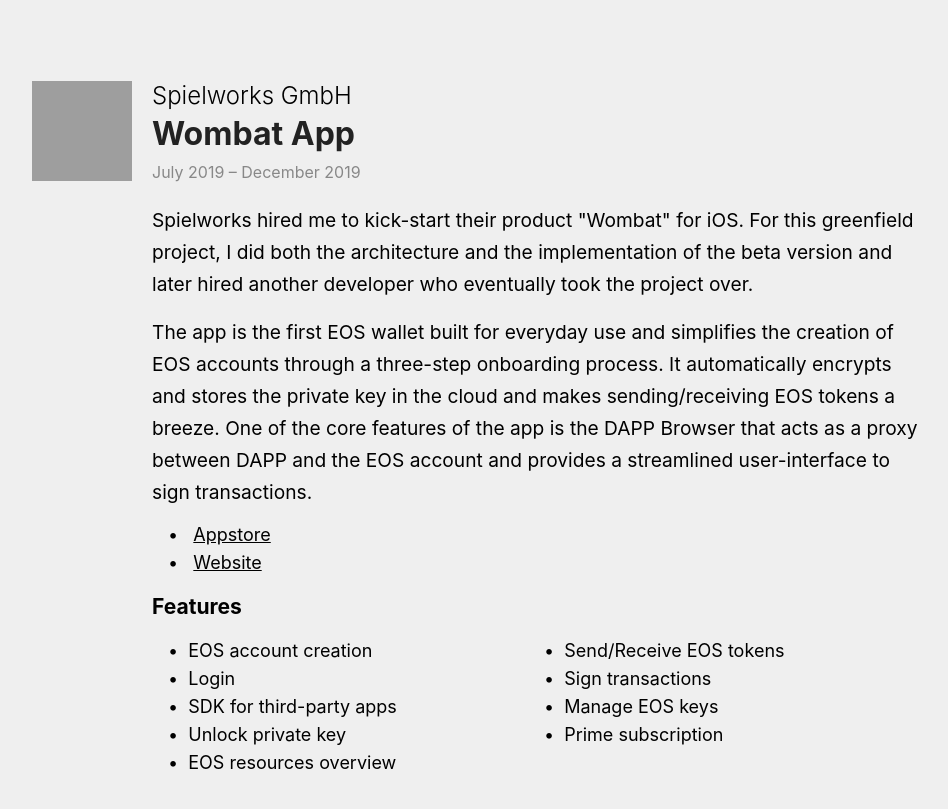
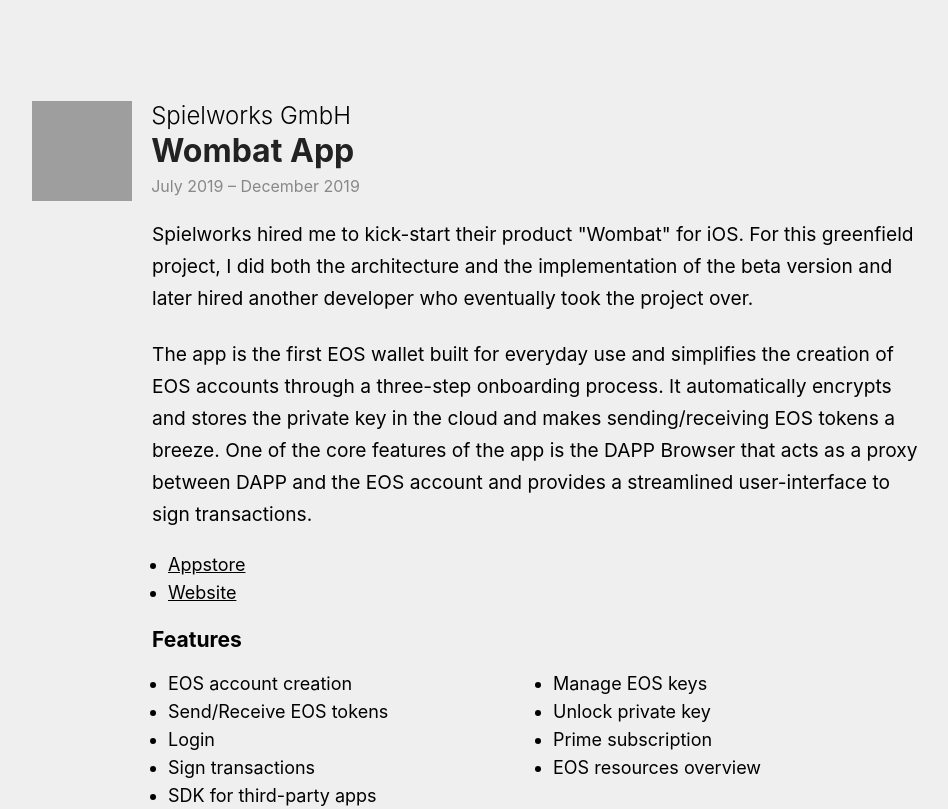
Before and after one commit to mschonvogel/mschonvogel.github.io, a plain HTML site: page index.html in a window 1280 px wide. Shown: the part 1402-2211 px from the top of the page, without its empty margins (104-1052 px from the left). Drawn offline with Linux system fonts and the light colour scheme; grey boxes are pictures that could not be loaded.

Commit message:
fix layout

```diff
--- a/style.css
+++ b/style.css
@@ -8,6 +8,7 @@
 	height: 100%;
 	font-size: 18px;
 	font-family: -apple-system, BlinkMacSystemFont, sans-serif;
+	background-color: #EFEFEF;
 }
 
 h1 {
@@ -47,6 +48,7 @@
 	display: table;
 	height: 100%;
 	width: 100%;
+	background-color: #FFF;
 }
 
 .landing > div {
@@ -82,17 +84,12 @@
 }
 
 .portfolio {
-	background-color: #EFEFEF;
 	padding: 4rem 1rem;
 }
 
 .portfolio ul {
 	margin: 0 0 0 0;
 	padding: 0 0 0 1rem;
-	list-style: none;
-}
-.portfolio ul li:before {
-	content: "•\00a0\00a0";
 }
 
 .reference {
@@ -101,49 +98,42 @@
 	margin: 0 auto 3rem;
 }
 
-.reference > header:after {
-	content: ".";
-	visibility: hidden;
-	display: block;
-	height: 0;
-	clear: both;
+.reference:last-child {
+	margin-bottom: 0;
+	padding-bottom: 0;
+}
+
+.reference > p,
+.reference > ul {
+	margin: 0 0 1.5rem;
+}
+
+.reference > header {
+	margin: 0 0 1rem;
+	padding: 0;
+	display: flex;
+	width: 100%;
+	align-items: center;
+}
+
+.reference > header > section {
+	flex: 1;
 }
 
 .reference .app-icon {
 	width: 100px;
 	height: 100px;
-	float: left;
-	margin-right: 1rem;
-}
-
-.reference:last-child {
-	margin-bottom: 0;
-	padding-bottom: 0;
-}
-
-.reference > h2,
-.reference > p,
-.reference > ul {
-	margin: 0 0 1rem;
-}
-
-.reference > header {
-	margin: 0 0 1rem;
-	padding: 0;
-}
-
-.reference > header > section {
-	float: left;
+	margin-right: 1.2rem;
 }
 
 .reference .company {
-	margin: 0 0 0.2rem;
-	font-size: 1.5rem;
+	margin: 0 0 0.3rem;
+	font-size: 1rem;
 }
 
 .reference .title {
-	margin: 0 0 0.2rem;
-	font-size: 2rem;
+	margin: 0 0 0.1rem;
+	font-size: 1.5rem;
 	color: #222;
 }
 
@@ -215,6 +205,10 @@
 		padding-left: 2rem;
 		padding-right: 2rem;
 	}
+
+	ul.features {
+		column-count: 2;
+	}
 }
 
 @media screen and (min-width: 48em) {
@@ -222,6 +216,16 @@
 		width: 31%;
 		padding-top: 31%;
 		margin-bottom: 3%;
+	}
+
+	.reference .title {
+		margin: 0;
+		font-size: 2rem;
+	}
+
+	.reference .company {
+		margin: 0 0 0.1rem;
+		font-size: 1.5rem;
 	}
 }
 
@@ -237,15 +241,6 @@
 		padding-top: 23%;
 		margin-bottom: 2.4%;
 	}
-	ul.features:after {
-		content: '';
-		display: inline-block;
-		width: 100%;
-	}
-	ul.features li {
-		float: left;
-		width: 50%;
-	}
 }
 
 @media screen and (min-width: 80em) {
```
